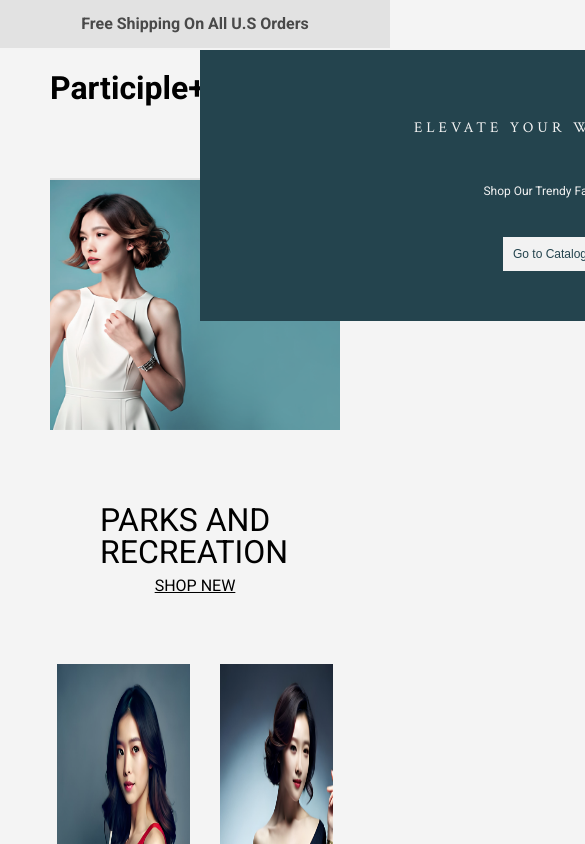
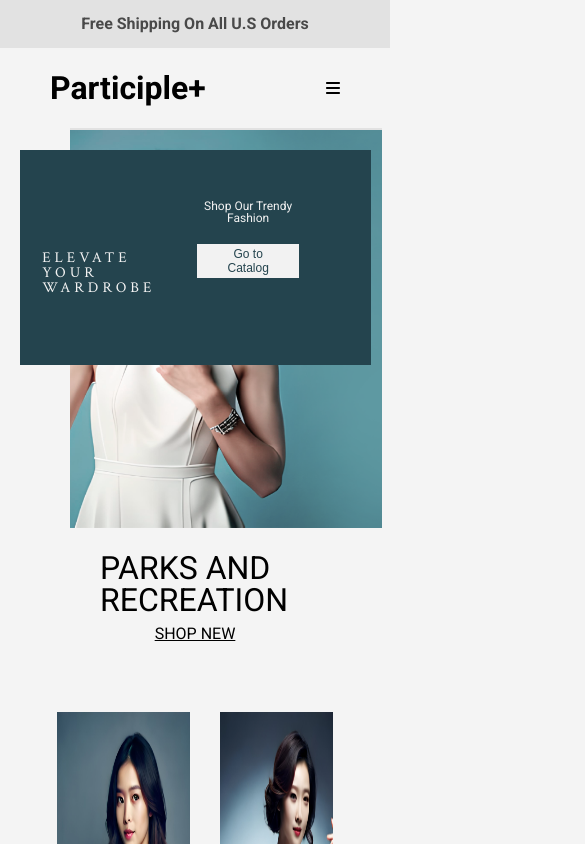
Before and after one commit to oreoluwa212/store_clothing, a React (Vite) app: page / in a window 390 px wide. Shown: the top 844 px of the page, 585 px wide, since content can reach past the window. Built offline with nearby package versions, Linux system fonts and the light colour scheme.

Commit message:
responsive hero section updated

```diff
--- a/src/styles/PageStyles.scss
+++ b/src/styles/PageStyles.scss
@@ -1,4 +1,4 @@
-// Landing Page
+//------------------------------------------------------- Landing Page-------------------------------------------
 .landing-page {
   display: flex;
   flex-direction: column;
@@ -127,8 +127,15 @@
     margin: 0 70px;
   }
 
+  @media (max-width: 820px) {
+    justify-content: center;
+    align-items: center;
+    width: 100%;
+    height: 400px;
+  }
+
   @media (max-width: 598px) {
-    margin: 50px;
+    width: 80%;
   }
 
   .elevate {
@@ -141,9 +148,28 @@
     gap: 30px;
     transition: 850ms;
 
+    @media (max-width: 820px) {
+      margin-top: 80px;
+      width: 400px;
+      height: fit-content;
+      transition: 850ms;
+
+    }
+
     @media (max-width: 960px) {
       background-color: #24444e;
       padding: 50px;
+    }
+
+    @media (max-width: 598px) {
+      left: 0;
+      margin-top: 100px;
+      width: 90%;
+      margin-left: 20px;
+      transition: 850ms;
+      align-items: flex-start;
+      display: flex;
+      flex-direction: row;
     }
 
     h1 {
@@ -151,8 +177,21 @@
       font-size: 24px;
       transition: 850ms;
 
+      @media (max-width: 960px) {
+        font-size: 20px;
+        width: 250px;
+
+      }
+
+      @media (max-width: 820px) {
+        font-size: 22px;
+        width: 350px;
+        padding-top: 50px;
+      }
+
       @media (max-width: 598px) {
         font-size: 20px;
+        width: 30%;
       }
 
       @media (max-width: 430px) {
@@ -165,12 +204,28 @@
       flex-direction: column;
       gap: 30px;
 
+      @media (max-width: 820px) {
+        gap: 10px;
+      }
+
       .trendy {
         font-size: 18px;
         transition: 850ms;
 
+
+        @media (max-width: 960px) {
+          font-size: 15px;
+          width: 270px;
+        }
+
+        @media (max-width: 820px) {
+          font-size: 15px;
+          width: 190px;
+        }
+
         @media (max-width: 598px) {
           font-size: 15px;
+          width: 100%;
         }
 
         @media (max-width: 430px) {
@@ -188,14 +243,21 @@
           font-size: 18px;
           transition: 850ms;
 
+          @media (max-width: 820px) {
+            font-size: 12px;
+          }
+
           @media (max-width: 960px) {
             background-color: #f2f2f2;
             color: #24444e;
             padding: 10px;
+            font-size: 16px;
           }
 
           @media (max-width: 598px) {
-            font-size: 15px;
+            font-size: 14px;
+
+            padding: 3px 30px;
           }
 
           @media (max-width: 430px) {
```
Lines whose indentation alone changed are shown as unchanged.
